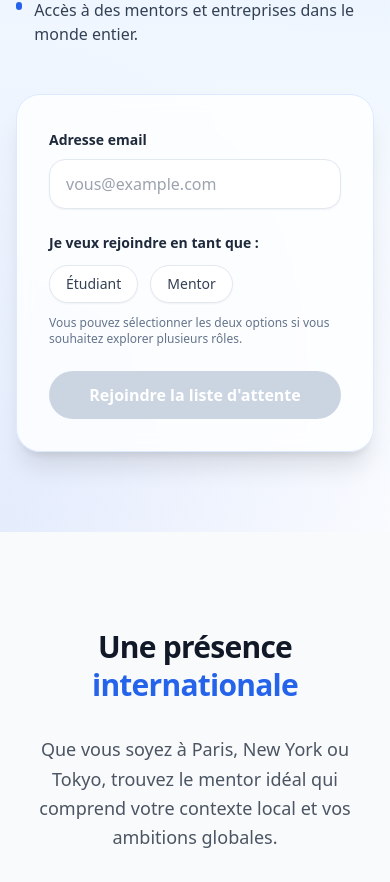
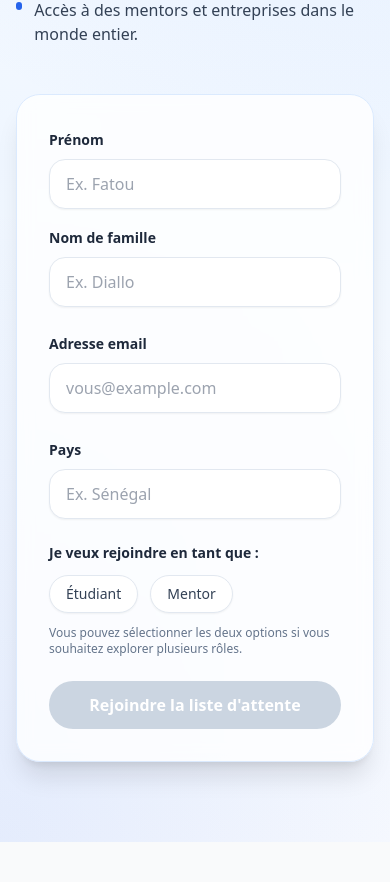
Before and after one commit to Tristanthsm/ankora, a React (Vite) app: page / in a window 390 px wide. Shown: the part 1359-2241 px from the top of the page. Built offline with nearby package versions, Linux system fonts and the light colour scheme; no server answers.

Commit message:
Expand waitlist signup fields

```diff
--- a/src/components/WaitlistSection.tsx
+++ b/src/components/WaitlistSection.tsx
@@ -7,14 +7,26 @@ const ROLE_OPTIONS = [
 ]
 
 export default function WaitlistSection() {
+    const [firstName, setFirstName] = useState("")
+    const [lastName, setLastName] = useState("")
+    const [country, setCountry] = useState("")
+    const [schoolName, setSchoolName] = useState("")
     const [email, setEmail] = useState("")
     const [selectedRoles, setSelectedRoles] = useState<string[]>([])
     const [status, setStatus] = useState<"idle" | "loading" | "success" | "error">("idle")
     const [errorMessage, setErrorMessage] = useState("")
 
+    const isStudent = useMemo(() => selectedRoles.includes("student"), [selectedRoles])
+
     const canSubmit = useMemo(
-        () => email.trim().length > 0 && selectedRoles.length > 0,
-        [email, selectedRoles]
+        () =>
+            email.trim().length > 0 &&
+            firstName.trim().length > 0 &&
+            lastName.trim().length > 0 &&
+            country.trim().length > 0 &&
+            (!isStudent || schoolName.trim().length > 0) &&
+            selectedRoles.length > 0,
+        [country, email, firstName, isStudent, lastName, schoolName, selectedRoles]
     )
 
     const toggleRole = (role: string) => {
@@ -24,6 +36,10 @@ export default function WaitlistSection() {
     }
 
     const resetForm = () => {
+        setFirstName("")
+        setLastName("")
+        setCountry("")
+        setSchoolName("")
         setEmail("")
         setSelectedRoles([])
     }
@@ -33,7 +49,9 @@ export default function WaitlistSection() {
         setErrorMessage("")
 
         if (!canSubmit) {
-            setErrorMessage("Merci d'indiquer une adresse email et au moins une préférence.")
+            setErrorMessage(
+                "Merci de renseigner tous les champs obligatoires et de choisir au moins un rôle."
+            )
             return
         }
 
@@ -46,6 +64,10 @@ export default function WaitlistSection() {
         if (supabaseConfigured) {
             const { error } = await supabase.from("waitlist_signups").insert({
                 email: email.trim(),
+                first_name: firstName.trim(),
+                last_name: lastName.trim(),
+                country: country.trim(),
+                school_name: isStudent ? schoolName.trim() : null,
                 roles: selectedRoles,
             })
 
@@ -66,7 +88,6 @@ export default function WaitlistSection() {
         <section className="relative py-20 bg-gradient-to-b from-white via-blue-50 to-white overflow-hidden">
             <div className="absolute inset-0 bg-[radial-gradient(circle_at_top_right,rgba(59,130,246,0.15),transparent_50%)]" />
             <div className="absolute inset-0 bg-[radial-gradient(circle_at_bottom_left,rgba(37,99,235,0.12),transparent_45%)]" />
-
             <div className="container-custom relative z-10 grid grid-cols-1 lg:grid-cols-2 gap-12 items-center">
                 <div className="space-y-6">
                     <p className="text-sm font-semibold uppercase tracking-[0.2em] text-blue-600">
@@ -97,6 +118,37 @@ export default function WaitlistSection() {
 
                 <div className="bg-white/80 backdrop-blur rounded-3xl shadow-xl border border-blue-100 p-8">
                     <form className="space-y-6" onSubmit={handleSubmit}>
+                        <div className="grid grid-cols-1 md:grid-cols-2 gap-4">
+                            <div className="space-y-2">
+                                <label htmlFor="waitlist-first-name" className="text-sm font-semibold text-slate-800">
+                                    Prénom
+                                </label>
+                                <input
+                                    id="waitlist-first-name"
+                                    type="text"
+                                    value={firstName}
+                                    onChange={(event) => setFirstName(event.target.value)}
+                                    placeholder="Ex. Fatou"
+                                    className="w-full rounded-2xl border border-slate-200 bg-white px-4 py-3 text-slate-900 shadow-sm focus:border-blue-500 focus:ring-2 focus:ring-blue-200"
+                                    required
+                                />
+                            </div>
+                            <div className="space-y-2">
+                                <label htmlFor="waitlist-last-name" className="text-sm font-semibold text-slate-800">
+                                    Nom de famille
+                                </label>
+                                <input
+                                    id="waitlist-last-name"
+                                    type="text"
+                                    value={lastName}
+                                    onChange={(event) => setLastName(event.target.value)}
+                                    placeholder="Ex. Diallo"
+                                    className="w-full rounded-2xl border border-slate-200 bg-white px-4 py-3 text-slate-900 shadow-sm focus:border-blue-500 focus:ring-2 focus:ring-blue-200"
+                                    required
+                                />
+                            </div>
+                        </div>
+
                         <div className="space-y-2">
                             <label htmlFor="waitlist-email" className="text-sm font-semibold text-slate-800">
                                 Adresse email
@@ -107,6 +159,21 @@ export default function WaitlistSection() {
                                 value={email}
                                 onChange={(event) => setEmail(event.target.value)}
                                 placeholder="vous@example.com"
+                                className="w-full rounded-2xl border border-slate-200 bg-white px-4 py-3 text-slate-900 shadow-sm focus:border-blue-500 focus:ring-2 focus:ring-blue-200"
+                                required
+                            />
+                        </div>
+
+                        <div className="space-y-2">
+                            <label htmlFor="waitlist-country" className="text-sm font-semibold text-slate-800">
+                                Pays
+                            </label>
+                            <input
+                                id="waitlist-country"
+                                type="text"
+                                value={country}
+                                onChange={(event) => setCountry(event.target.value)}
+                                placeholder="Ex. Sénégal"
                                 className="w-full rounded-2xl border border-slate-200 bg-white px-4 py-3 text-slate-900 shadow-sm focus:border-blue-500 focus:ring-2 focus:ring-blue-200"
                                 required
                             />
@@ -139,6 +206,23 @@ export default function WaitlistSection() {
                             </p>
                         </div>
 
+                        {isStudent && (
+                            <div className="space-y-2">
+                                <label htmlFor="waitlist-school" className="text-sm font-semibold text-slate-800">
+                                    Nom de l'école
+                                </label>
+                                <input
+                                    id="waitlist-school"
+                                    type="text"
+                                    value={schoolName}
+                                    onChange={(event) => setSchoolName(event.target.value)}
+                                    placeholder="Ex. Université Cheikh Anta Diop"
+                                    className="w-full rounded-2xl border border-slate-200 bg-white px-4 py-3 text-slate-900 shadow-sm focus:border-blue-500 focus:ring-2 focus:ring-blue-200"
+                                    required={isStudent}
+                                />
+                            </div>
+                        )}
+
                         {errorMessage && (
                             <p className="text-sm text-red-600 bg-red-50 border border-red-100 rounded-xl px-4 py-3">
                                 {errorMessage}
```
